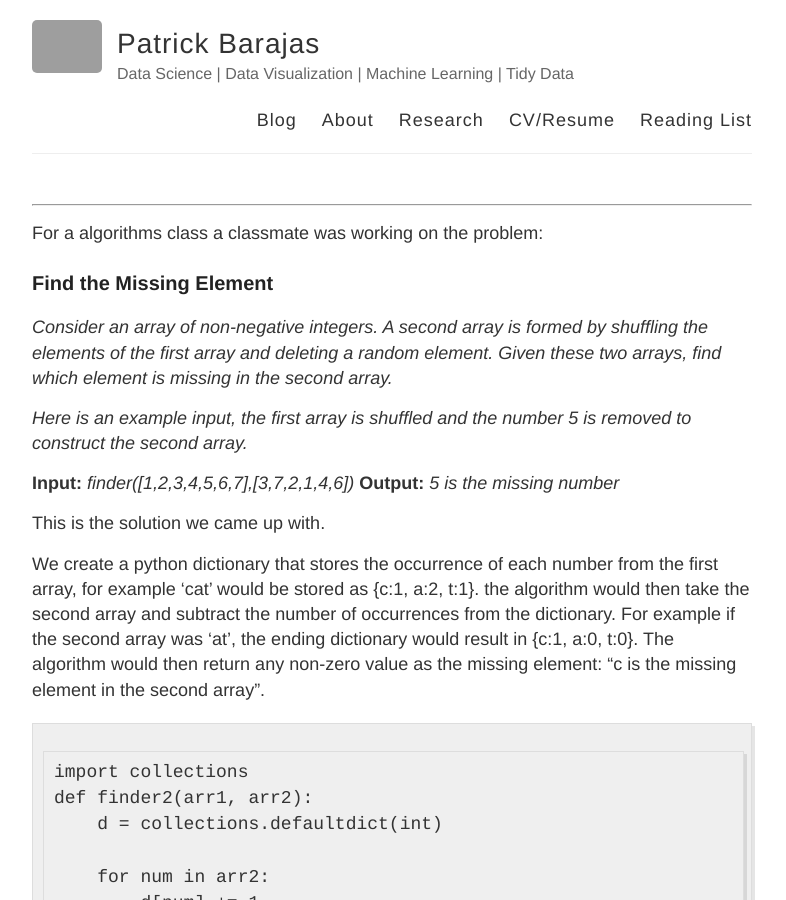
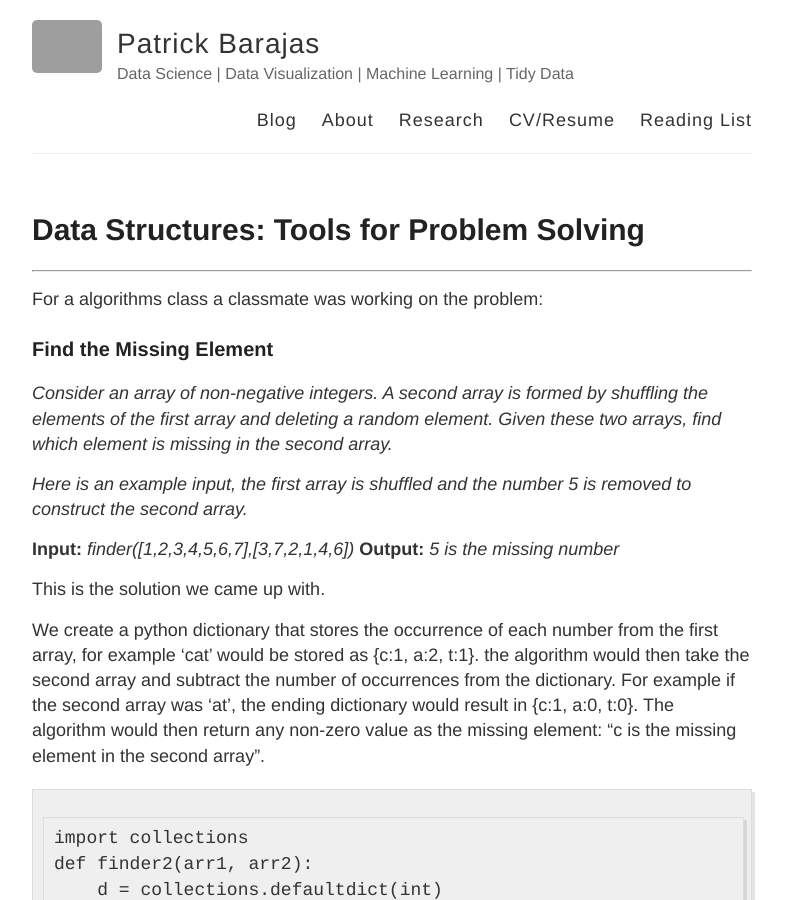
Before and after one commit to barajaspatrick/GithubSite, a Jekyll site: the page built from _posts/2018-8-22-Data-Structures:-Tools-for-Problem-Solving.md, in a window 1280 px wide and 900 px high. Shown: the whole window, without its empty margins (248-1034 px from the left). Built offline with Jekyll 4.4.1, drawn with Linux system fonts in a browser that asks for light colours; our own code applies the rules of GitHub Pages for plain Markdown files; grey boxes are pictures that could not be loaded.

Commit message:
Update 2018-8-22-Data-Structures:-Tools-for-Problem-Solving.md

```diff
--- a/_posts/2018-8-22-Data-Structures:-Tools-for-Problem-Solving.md
+++ b/_posts/2018-8-22-Data-Structures:-Tools-for-Problem-Solving.md
@@ -3,6 +3,7 @@ layout: post
 title: Data Structures: Tools for Problem Solving
 ---
 
+# Data Structures: Tools for Problem Solving
 ---
 For a algorithms class a classmate was working on the problem:
 
```
